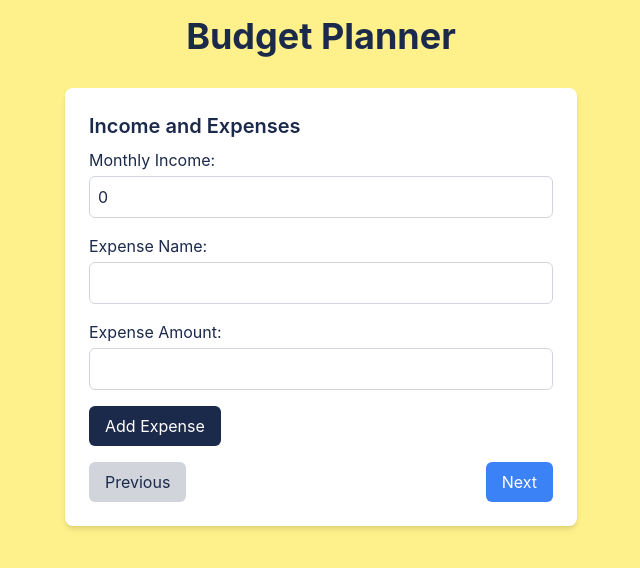
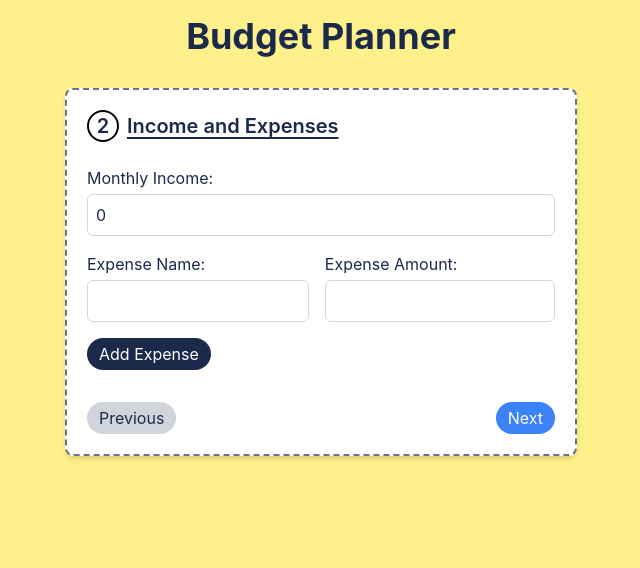
Before and after one commit to Prajapati-Shivam/budget-planner-task, a React (Create React App) app: page / in a window 1280 px wide. Both pictures are taken after a click on the button "Next". Shown: the top 568 px of the page, without its empty margins (319-959 px from the left). Built offline with nearby package versions, Linux system fonts and the light colour scheme; the HTML template or start-up script is replaced by a standard one.

Commit message:
chore: Refactor Step component and ExpenseTable styling

```diff
--- a/src/components/ExpenseTable.js
+++ b/src/components/ExpenseTable.js
@@ -12,7 +12,10 @@ const ExpenseTable = ({ expenses }) => {
     });
   };
   return (
-    <table className='min-w-full divide-y-2 divide-gray-200 bg-white text-sm'>
+    <table className='min-w-full divide-y-2 divide-gray-200 bg-white text-sm border-gray-300 border my-4'>
+      <caption className='text-lg font-medium text-gray-900 pb-2'>
+        Expenses List
+      </caption>
       <thead>
         <tr>
           <th className='whitespace-nowrap px-4 py-2 font-medium text-gray-900'>
--- a/src/components/MultiStepForm.js
+++ b/src/components/MultiStepForm.js
@@ -31,13 +31,13 @@ const MultiStepForm = () => {
   };
 
   return (
-    <div className='w-full max-w-lg mx-auto p-6 bg-white rounded-lg shadow-md'>
+    <div className='w-full max-w-lg mx-auto p-5 bg-white rounded-lg shadow-md border-dashed border-2 border-gray-500'>
       {renderStep()}
-      <div className='mt-4 flex justify-between'>
+      <div className='mt-8 flex justify-between'>
         {step > 1 && (
           <button
             onClick={prevStep}
-            className='px-4 py-2 bg-gray-300 rounded-md'
+            className='px-3 py-1 bg-gray-300 rounded-full'
           >
             Previous
           </button>
@@ -45,7 +45,7 @@ const MultiStepForm = () => {
         {step < 4 && (
           <button
             onClick={nextStep}
-            className='px-4 py-2 bg-blue-500 text-white rounded-md'
+            className='px-3 py-1 bg-blue-500 text-white rounded-full'
           >
             Next
           </button>
--- /dev/null
+++ b/src/components/Step.js
@@ -0,0 +1,11 @@
+import React from 'react';
+
+const Step = ({ num }) => {
+  return (
+    <div className='border-2 border-black size-8 flex items-center justify-center rounded-full'>
+      {num}
+    </div>
+  );
+};
+
+export default Step;
--- a/src/components/Step1UserInfo.js
+++ b/src/components/Step1UserInfo.js
@@ -1,6 +1,7 @@
 import React, { useContext } from 'react';
 import { FormContext } from '../context/FormContext';
 import { currencies } from '../constants/currency';
+import Step from './Step';
 
 const Step1UserInfo = () => {
   const { formData, setFormData } = useContext(FormContext);
@@ -8,8 +9,12 @@ const Step1UserInfo = () => {
 
   return (
     <div>
-      {/* TODO: Add a step component display step number */}
-      <h2 className='text-xl font-semibold mb-2'>User Information</h2>
+      <h2 className='text-xl font-semibold mb-6 flex items-center gap-x-2'>
+        <Step num='1' />
+        <span className='underline underline-offset-4 decoration-[#1b294b]'>
+          User Information
+        </span>
+      </h2>
       <form className='space-y-4'>
         <label className='block'>
           Name:
--- a/src/components/Step2IncomeExpenses.js
+++ b/src/components/Step2IncomeExpenses.js
@@ -1,6 +1,7 @@
 import React, { useState, useContext } from 'react';
 import { FormContext } from '../context/FormContext';
 import ExpenseTable from './ExpenseTable';
+import Step from './Step';
 
 const Step2IncomeExpenses = () => {
   const { formData, setFormData } = useContext(FormContext);
@@ -17,7 +18,12 @@ const Step2IncomeExpenses = () => {
 
   return (
     <div>
-      <h2 className='text-xl font-semibold mb-2'>Income and Expenses</h2>
+      <h2 className='text-xl font-semibold mb-6 flex items-center gap-x-2'>
+        <Step num='2' />
+        <span className='underline underline-offset-4 decoration-[#1b294b]'>
+          Income and Expenses
+        </span>
+      </h2>
       <form className='space-y-4'>
         <label className='block'>
           Monthly Income:
@@ -30,14 +36,14 @@ const Step2IncomeExpenses = () => {
             className='mt-1 block w-full border border-gray-300 rounded-md p-2'
           />
         </label>
-        <div className='space-y-4'>
+        <div className='flex flex-col sm:flex-row sm:items-center gap-4'>
           <label className='block'>
             Expense Name:
             <input
               type='text'
               value={expense.name}
               onChange={(e) => setExpense({ ...expense, name: e.target.value })}
-              className='mt-1 block w-full border border-gray-300 rounded-md p-2'
+              className='mt-1 flex-1 w-full border border-gray-300 rounded-md p-2'
             />
           </label>
           <label className='block'>
@@ -48,18 +54,18 @@ const Step2IncomeExpenses = () => {
               onChange={(e) =>
                 setExpense({ ...expense, amount: e.target.value })
               }
-              className='mt-1 block w-full border border-gray-300 rounded-md p-2'
+              className='mt-1 flex-1 w-full border border-gray-300 rounded-md p-2'
             />
           </label>
+        </div>
         <button
           type='button'
           disabled={!expense.name || !expense.amount}
           onClick={addExpense}
-            className='mt-2 px-4 py-2 bg-[#1b294b] text-white rounded-md'
+          className='mt-2 px-3 py-1 bg-[#1b294b] mx-auto text-white rounded-full'
         >
           Add Expense
         </button>
-        </div>
         {expenses.length > 0 && <ExpenseTable expenses={expenses} />}
       </form>
     </div>
--- a/src/components/Step3BudgetSummary.js
+++ b/src/components/Step3BudgetSummary.js
@@ -2,6 +2,7 @@ import React, { useContext, useState } from 'react';
 import { FormContext } from '../context/FormContext';
 import CurrencyConverter from './CurrencyConverter';
 import { currencies } from '../constants/currency';
+import Step from './Step';
 
 const Step3BudgetSummary = () => {
   const { formData } = useContext(FormContext);
@@ -15,11 +16,27 @@ const Step3BudgetSummary = () => {
 
   return (
     <div>
-      <h2 className='text-xl font-semibold mb-2'>Budget Summary</h2>
-      <p>Total Income: {income}</p>
-      <p>Total Expenses: {totalExpenses}</p>
-      <p>Remaining Budget: {remainingBudget}</p>
-      <div className='flex items-center gap-2'>
+      <h2 className='text-xl font-semibold mb-6 flex items-center gap-x-2'>
+        <Step num='3' />
+        <span className='underline underline-offset-4 decoration-[#1b294b]'>
+          Budget Summary
+        </span>
+      </h2>
+      <div className='grid grid-cols-1 sm:grid-cols-2 gap-4 mt-4'>
+        <div className='flex items-center text-lg gap-2'>
+          <p className='font-semibold'>Total Income:</p>
+          <span>{income}</span>
+        </div>
+        <div className='flex items-center text-lg gap-2'>
+          <p className='font-semibold'>Total Expenses:</p>
+          <span>{totalExpenses}</span>
+        </div>
+        <div className='flex items-center text-lg gap-2'>
+          <p className='font-semibold'>Remaining Budget:</p>
+          <span>{remainingBudget}</span>
+        </div>
+
+        <div className='flex items-center text-lg gap-2'>
           <CurrencyConverter
             baseCurrency={currency}
             targetCurrency={targetCurrency}
@@ -40,6 +57,7 @@ const Step3BudgetSummary = () => {
           </label>
         </div>
       </div>
+    </div>
   );
 };
 
--- a/src/components/Step4ReviewSave.js
+++ b/src/components/Step4ReviewSave.js
@@ -2,6 +2,7 @@
 import React, { useContext } from 'react';
 import { FormContext } from '../context/FormContext';
 import ExpenseTable from './ExpenseTable';
+import Step from './Step';
 
 const Step4ReviewSave = () => {
   const { formData } = useContext(FormContext);
@@ -25,15 +26,36 @@ const Step4ReviewSave = () => {
   };
   return (
     <div>
-      <h2 className='text-xl font-semibold mb-2'>Review and Save</h2>
-      <p>Name: {name}</p>
-      <p>Email: {email}</p>
-      <p>Preferred Currency: {currency}</p>
-      <p>Monthly Income: {income}</p>
-      <p>
-        Total Expenses:{' '}
-        {expenses.reduce((acc, curr) => acc + parseFloat(curr.amount), 0)}
-      </p>
+      <h2 className='text-xl font-semibold mb-6 flex items-center gap-x-2'>
+        <Step num='4' />
+        <span className='underline underline-offset-4 decoration-[#1b294b]'>
+          Review and Save
+        </span>
+      </h2>
+      <div className='grid grid-cols-1 sm:grid-cols-2 gap-4'>
+        <div className='flex items-center text-lg gap-2'>
+          <p className='font-semibold'>Name:</p>
+          <span>{name}</span>
+        </div>
+        <div className='flex items-center text-lg gap-2'>
+          <p className='font-semibold'>Email:</p>
+          <span>{email}</span>
+        </div>
+        <div className='flex items-center text-lg gap-2'>
+          <p className='font-semibold'>Currency:</p>
+          <span>{currency}</span>
+        </div>
+        <div className='flex items-center text-lg gap-2'>
+          <p className='font-semibold'>Monthly Income:</p>
+          <span>{income}</span>
+        </div>
+        <div className='flex items-center text-lg gap-2'>
+          <p className='font-semibold'>Total Expenses:</p>
+          <span>
+            {expenses.reduce((acc, curr) => acc + parseFloat(curr.amount), 0)}
+          </span>
+        </div>
+      </div>
       {expenses.length > 0 && <ExpenseTable expenses={expenses} />}
       <button
         onClick={saveData}
```
Lines whose indentation alone changed are shown as unchanged.
